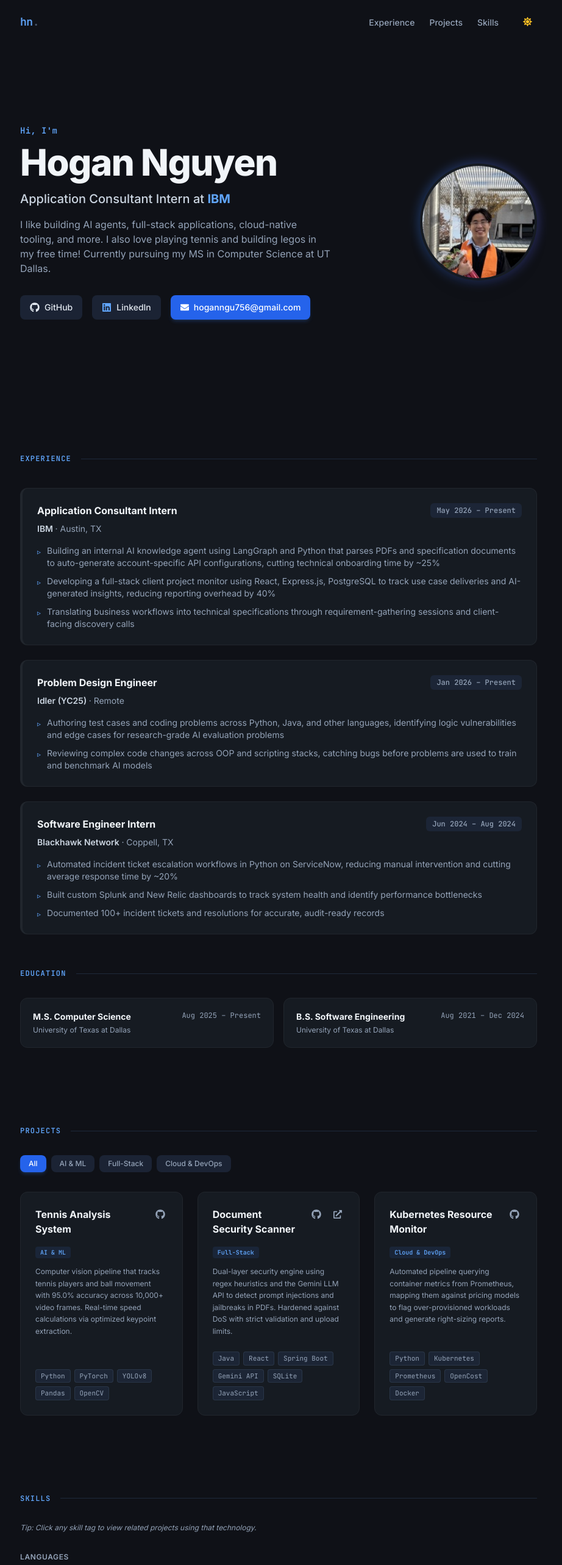
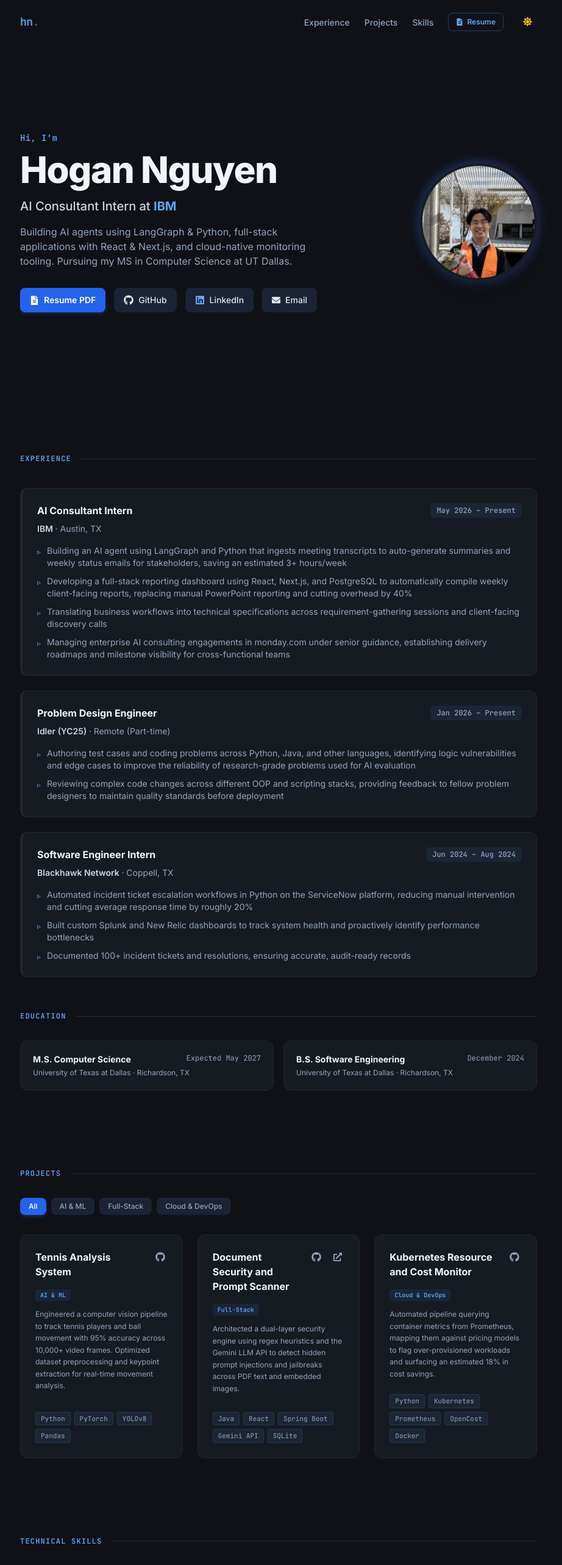
Before and after one commit to hoganngu756/hoganngu756.github.io, a React (Vite) app: page / in a window 1280 px wide. Shown: the top 2566 px of the page at 61% size, without its empty margins (183-1105 px from the left). Built offline with nearby package versions, Linux system fonts and the light colour scheme; the HTML template or start-up script is replaced by a standard one.

Commit message:
Update website content with latest resume and add PDF download link

```diff
--- a/src/components/Experience.js
+++ b/src/components/Experience.js
@@ -3,24 +3,25 @@
 const Experience = () => {
   const experiences = [
     {
-      title: 'Application Consultant Intern',
+      title: 'AI Consultant Intern',
       company: 'IBM',
       location: 'Austin, TX',
       period: 'May 2026 – Present',
       bullets: [
-        'Building an internal AI knowledge agent using LangGraph and Python that parses PDFs and specification documents to auto-generate account-specific API configurations, cutting technical onboarding time by ~25%',
-        'Developing a full-stack client project monitor using React, Express.js, PostgreSQL to track use case deliveries and AI-generated insights, reducing reporting overhead by 40%',
-        'Translating business workflows into technical specifications through requirement-gathering sessions and client-facing discovery calls',
+        'Building an AI agent using LangGraph and Python that ingests meeting transcripts to auto-generate summaries and weekly status emails for stakeholders, saving an estimated 3+ hours/week',
+        'Developing a full-stack reporting dashboard using React, Next.js, and PostgreSQL to automatically compile weekly client-facing reports, replacing manual PowerPoint reporting and cutting overhead by 40%',
+        'Translating business workflows into technical specifications across requirement-gathering sessions and client-facing discovery calls',
+        'Managing enterprise AI consulting engagements in monday.com under senior guidance, establishing delivery roadmaps and milestone visibility for cross-functional teams',
       ],
     },
     {
       title: 'Problem Design Engineer',
       company: 'Idler (YC25)',
-      location: 'Remote',
+      location: 'Remote (Part-time)',
       period: 'Jan 2026 – Present',
       bullets: [
-        'Authoring test cases and coding problems across Python, Java, and other languages, identifying logic vulnerabilities and edge cases for research-grade AI evaluation problems',
-        'Reviewing complex code changes across OOP and scripting stacks, catching bugs before problems are used to train and benchmark AI models',
+        'Authoring test cases and coding problems across Python, Java, and other languages, identifying logic vulnerabilities and edge cases to improve the reliability of research-grade problems used for AI evaluation',
+        'Reviewing complex code changes across different OOP and scripting stacks, providing feedback to fellow problem designers to maintain quality standards before deployment',
       ],
     },
     {
@@ -29,16 +30,16 @@
       location: 'Coppell, TX',
       period: 'Jun 2024 – Aug 2024',
       bullets: [
-        'Automated incident ticket escalation workflows in Python on ServiceNow, reducing manual intervention and cutting average response time by ~20%',
-        'Built custom Splunk and New Relic dashboards to track system health and identify performance bottlenecks',
-        'Documented 100+ incident tickets and resolutions for accurate, audit-ready records',
+        'Automated incident ticket escalation workflows in Python on the ServiceNow platform, reducing manual intervention and cutting average response time by roughly 20%',
+        'Built custom Splunk and New Relic dashboards to track system health and proactively identify performance bottlenecks',
+        'Documented 100+ incident tickets and resolutions, ensuring accurate, audit-ready records',
       ],
     },
   ];
 
   const education = [
-    { degree: 'M.S. Computer Science', school: 'University of Texas at Dallas', period: 'Aug 2025 – Present' },
-    { degree: 'B.S. Software Engineering', school: 'University of Texas at Dallas', period: 'Aug 2021 – Dec 2024' },
+    { degree: 'M.S. Computer Science', school: 'University of Texas at Dallas', location: 'Richardson, TX', period: 'Expected May 2027' },
+    { degree: 'B.S. Software Engineering', school: 'University of Texas at Dallas', location: 'Richardson, TX', period: 'December 2024' },
   ];
 
   return (
@@ -100,11 +101,11 @@
               key={idx}
               className="p-5 rounded-xl bg-lightCard dark:bg-darkCard border border-lightBorder dark:border-darkBorder hover:border-blue-500/50 transition-colors"
             >
-              <div className="flex justify-between items-start mb-1">
+              <div className="flex justify-between items-start mb-1 gap-2">
                 <p className="text-sm font-bold text-slate-900 dark:text-slate-100">{edu.degree}</p>
-                <span className="font-mono text-xs text-slate-500 dark:text-slate-400">{edu.period}</span>
+                <span className="font-mono text-xs text-slate-500 dark:text-slate-400 flex-shrink-0">{edu.period}</span>
               </div>
-              <p className="text-xs text-slate-600 dark:text-slate-400">{edu.school}</p>
+              <p className="text-xs text-slate-600 dark:text-slate-400">{edu.school} · {edu.location}</p>
             </div>
           ))}
         </div>
--- a/src/components/Footer.js
+++ b/src/components/Footer.js
@@ -1,5 +1,5 @@
 import React from 'react';
-import { FaGithub, FaLinkedin, FaEnvelope, FaHeart } from 'react-icons/fa';
+import { FaGithub, FaLinkedin, FaEnvelope, FaFileAlt } from 'react-icons/fa';
 
 const Footer = ({ onCopyEmail }) => {
   const handleCopy = () => {
@@ -17,6 +17,16 @@
         </div>
 
         <div className="flex items-center gap-5">
+          <a
+            href="/resume.pdf"
+            target="_blank"
+            rel="noopener noreferrer"
+            className="hover:text-blue-600 dark:hover:text-blue-400 transition-colors p-1 flex items-center gap-1 font-semibold"
+            title="Resume PDF"
+          >
+            <FaFileAlt size={14} />
+            <span>Resume</span>
+          </a>
           <a
             href="https://github.com/hoganngu756"
             target="_blank"
--- a/src/components/Hero.js
+++ b/src/components/Hero.js
@@ -1,5 +1,5 @@
 import React from 'react';
-import { FaGithub, FaLinkedin, FaEnvelope, FaCheck, FaArrowRight } from 'react-icons/fa';
+import { FaGithub, FaLinkedin, FaEnvelope, FaCheck, FaFileAlt } from 'react-icons/fa';
 
 const Hero = ({ onCopyEmail }) => {
   const [copied, setCopied] = React.useState(false);
@@ -31,23 +31,32 @@
           </h1>
 
           <p className="text-lg sm:text-xl font-medium text-slate-700 dark:text-slate-300 mb-4 leading-snug">
-            Application Consultant Intern at{' '}
+            AI Consultant Intern at{' '}
             <span className="text-blue-600 dark:text-blue-400 font-bold">IBM</span>
           </p>
 
           <p className="text-sm sm:text-base text-slate-600 dark:text-slate-400 max-w-lg mb-8 leading-relaxed mx-auto md:mx-0">
-            I like building AI agents, full-stack applications, cloud-native tooling, and more.
-            I also love playing tennis and building legos in my free time!
-            Currently pursuing my MS in Computer Science at UT Dallas.
+            Building AI agents using LangGraph & Python, full-stack applications with React & Next.js, and cloud-native monitoring tooling.
+            Pursuing my MS in Computer Science at UT Dallas.
           </p>
 
-          {/* Social Links & Copy Email */}
-          <div className="flex flex-wrap items-center justify-center md:justify-start gap-4">
+          {/* Social Links, Resume & Copy Email */}
+          <div className="flex flex-wrap items-center justify-center md:justify-start gap-3.5">
+            <a
+              href="/resume.pdf"
+              target="_blank"
+              rel="noopener noreferrer"
+              className="inline-flex items-center gap-2 px-4 py-2.5 rounded-lg bg-blue-600 hover:bg-blue-500 text-white text-xs sm:text-sm font-semibold transition-all shadow-md shadow-blue-500/20 hover:scale-105 active:scale-95"
+            >
+              <FaFileAlt size={15} />
+              <span>Resume PDF</span>
+            </a>
+
             <a
               href="https://github.com/hoganngu756"
               target="_blank"
               rel="noopener noreferrer"
-              className="inline-flex items-center gap-2 px-4 py-2.5 rounded-lg bg-slate-200/70 hover:bg-slate-300/80 dark:bg-slate-800/80 dark:hover:bg-slate-700/80 text-slate-800 dark:text-slate-200 text-xs sm:text-sm font-medium transition-all hover:scale-105 active:scale-95"
+              className="inline-flex items-center gap-2 px-4 py-2.5 rounded-lg bg-slate-200/80 hover:bg-slate-300 dark:bg-slate-800/80 dark:hover:bg-slate-700 text-slate-800 dark:text-slate-200 text-xs sm:text-sm font-medium transition-all hover:scale-105 active:scale-95"
             >
               <FaGithub size={16} />
               <span>GitHub</span>
@@ -57,7 +66,7 @@
               href="https://www.linkedin.com/in/hogan-nguyen/"
               target="_blank"
               rel="noopener noreferrer"
-              className="inline-flex items-center gap-2 px-4 py-2.5 rounded-lg bg-slate-200/70 hover:bg-slate-300/80 dark:bg-slate-800/80 dark:hover:bg-slate-700/80 text-slate-800 dark:text-slate-200 text-xs sm:text-sm font-medium transition-all hover:scale-105 active:scale-95"
+              className="inline-flex items-center gap-2 px-4 py-2.5 rounded-lg bg-slate-200/80 hover:bg-slate-300 dark:bg-slate-800/80 dark:hover:bg-slate-700 text-slate-800 dark:text-slate-200 text-xs sm:text-sm font-medium transition-all hover:scale-105 active:scale-95"
             >
               <FaLinkedin size={16} className="text-blue-600 dark:text-blue-400" />
               <span>LinkedIn</span>
@@ -65,18 +74,18 @@
 
             <button
               onClick={handleCopyEmail}
-              className="inline-flex items-center gap-2 px-4 py-2.5 rounded-lg bg-blue-600 hover:bg-blue-500 text-white text-xs sm:text-sm font-medium transition-all shadow-md shadow-blue-500/20 hover:scale-105 active:scale-95 focus:outline-none focus:ring-2 focus:ring-blue-400"
+              className="inline-flex items-center gap-2 px-4 py-2.5 rounded-lg bg-slate-200/80 hover:bg-slate-300 dark:bg-slate-800/80 dark:hover:bg-slate-700 text-slate-800 dark:text-slate-200 text-xs sm:text-sm font-medium transition-all hover:scale-105 active:scale-95 focus:outline-none"
               title="Click to copy email address"
             >
               {copied ? (
                 <>
-                  <FaCheck size={14} className="text-emerald-300" />
+                  <FaCheck size={14} className="text-emerald-500" />
                   <span>Copied!</span>
                 </>
               ) : (
                 <>
                   <FaEnvelope size={14} />
-                  <span>hoganngu756@gmail.com</span>
+                  <span>Email</span>
                 </>
               )}
             </button>
--- a/src/components/Navbar.js
+++ b/src/components/Navbar.js
@@ -1,5 +1,5 @@
 import React, { useState, useEffect, useContext } from 'react';
-import { FaSun, FaMoon, FaBars, FaTimes } from 'react-icons/fa';
+import { FaSun, FaMoon, FaBars, FaTimes, FaFileAlt } from 'react-icons/fa';
 import { ThemeContext } from '../context/ThemeContext';
 
 const Navbar = ({ activeSection }) => {
@@ -54,7 +54,7 @@
         </a>
 
         {/* Desktop Links */}
-        <div className="hidden md:flex items-center gap-8">
+        <div className="hidden md:flex items-center gap-6">
           <ul className="flex items-center gap-6 list-none m-0 p-0">
             {navItems.map((item) => {
               const isActive = activeSection === item.id;
@@ -78,6 +78,17 @@
             })}
           </ul>
 
+          {/* Resume Link */}
+          <a
+            href="/resume.pdf"
+            target="_blank"
+            rel="noopener noreferrer"
+            className="inline-flex items-center gap-1.5 px-3 py-1.5 rounded-lg border border-blue-500/40 text-blue-600 dark:text-blue-400 hover:bg-blue-500/10 text-xs font-semibold transition-all hover:scale-105"
+          >
+            <FaFileAlt size={12} />
+            <span>Resume</span>
+          </a>
+
           {/* Theme Toggle Button */}
           <button
             onClick={toggleTheme}
@@ -88,8 +99,18 @@
           </button>
         </div>
 
-        {/* Mobile controls: Theme toggle + Hamburger */}
+        {/* Mobile controls: Resume + Theme toggle + Hamburger */}
         <div className="flex md:hidden items-center gap-3">
+          <a
+            href="/resume.pdf"
+            target="_blank"
+            rel="noopener noreferrer"
+            className="inline-flex items-center gap-1 px-2.5 py-1 rounded-md border border-blue-500/40 text-blue-600 dark:text-blue-400 text-xs font-semibold"
+          >
+            <FaFileAlt size={11} />
+            <span>Resume</span>
+          </a>
+
           <button
             onClick={toggleTheme}
             aria-label="Toggle theme"
@@ -147,6 +168,18 @@
               );
             })}
           </ul>
+
+          <div className="pt-4 border-t border-slate-200 dark:border-slate-800">
+            <a
+              href="/resume.pdf"
+              target="_blank"
+              rel="noopener noreferrer"
+              className="flex items-center justify-center gap-2 w-full py-2.5 rounded-lg bg-blue-600 text-white font-medium text-sm hover:bg-blue-500 transition-colors shadow-md"
+            >
+              <FaFileAlt size={14} />
+              <span>View Resume (PDF)</span>
+            </a>
+          </div>
         </div>
       </div>
     </header>
--- a/src/components/Projects.js
+++ b/src/components/Projects.js
@@ -11,32 +11,44 @@
       title: 'Tennis Analysis System',
       category: 'AI & ML',
       description:
-        'Computer vision pipeline that tracks tennis players and ball movement with 95.0% accuracy across 10,000+ video frames. Real-time speed calculations via optimized keypoint extraction.',
+        'Engineered a computer vision pipeline to track tennis players and ball movement with 95% accuracy across 10,000+ video frames. Optimized dataset preprocessing and keypoint extraction for real-time movement analysis.',
       details:
-        'Built using OpenCV, PyTorch, and YOLOv8 keypoint detection models. Performs multi-object tracking (MOT) for players and court line detection to translate pixel coordinates into real-world court distance and calculate shot velocity dynamically.',
-      tech: ['Python', 'PyTorch', 'YOLOv8', 'Pandas', 'OpenCV'],
+        'Built using OpenCV, PyTorch, and YOLOv8 keypoint detection models. Performs multi-object tracking (MOT) for players and court line detection to translate pixel coordinates into real-world court distance and calculate player and ball speed dynamically.',
+      bullets: [
+        'Engineered a computer vision pipeline to track tennis players and ball movement with 95% accuracy across 10,000+ video frames',
+        'Optimized dataset preprocessing and keypoint extraction to enable real-time movement analysis, including player and ball speed calculations',
+      ],
+      tech: ['Python', 'PyTorch', 'YOLOv8', 'Pandas'],
       github: 'https://github.com/hoganngu756',
     },
     {
       id: 'pdf-security-scanner',
-      title: 'Document Security Scanner',
+      title: 'Document Security and Prompt Scanner',
       category: 'Full-Stack',
       description:
-        'Dual-layer security engine using regex heuristics and the Gemini LLM API to detect prompt injections and jailbreaks in PDFs. Hardened against DoS with strict validation and upload limits.',
+        'Architected a dual-layer security engine using regex heuristics and the Gemini LLM API to detect hidden prompt injections and jailbreaks across PDF text and embedded images.',
       details:
-        'Combines deterministic heuristic filtering with async Gemini LLM prompt auditing to flag malicious injection vectors in user-uploaded PDF files. Features rate limiting, payload sanitization, and clean execution sandboxing.',
-      tech: ['Java', 'React', 'Spring Boot', 'Gemini API', 'SQLite', 'JavaScript'],
+        'Combines deterministic heuristic filtering with async Gemini LLM prompt auditing to flag malicious injection vectors in user-uploaded PDF files. Hardened the architecture against denial-of-service (DoS) attacks by implementing strict file-type validation and upload payload limits.',
+      bullets: [
+        'Architected a dual-layer security engine using regex heuristics and the Gemini LLM API to detect hidden prompt injections and jailbreaks across PDF text and embedded images',
+        'Hardened the architecture against denial-of-service (DoS) attacks by implementing strict file-type validation and upload payload limits',
+      ],
+      tech: ['Java', 'React', 'Spring Boot', 'Gemini API', 'SQLite'],
       github: 'https://github.com/hoganngu756/pdf-prompt-scanner',
       demo: 'https://pdf-prompt-scanner.vercel.app',
     },
     {
       id: 'k8s-resource-monitor',
-      title: 'Kubernetes Resource Monitor',
+      title: 'Kubernetes Resource and Cost Monitor',
       category: 'Cloud & DevOps',
       description:
-        'Automated pipeline querying container metrics from Prometheus, mapping them against pricing models to flag over-provisioned workloads and generate right-sizing reports.',
+        'Automated pipeline querying container metrics from Prometheus, mapping them against pricing models to flag over-provisioned workloads and surfacing an estimated 18% in cost savings.',
       details:
-        'Integrates Prometheus metric collection with custom cost estimation formulas based on cloud instance pricing APIs. Provides automated slack notifications and right-sizing recommendations for CPU/Memory requests.',
+        'Integrates Prometheus metric collection with custom cost estimation formulas based on cloud instance pricing models. Designed an interactive interface translating cluster resource deltas into efficiency reports.',
+      bullets: [
+        'Developed an automated pipeline that queries container resource metrics from Prometheus and maps them against pricing models to flag over-provisioned Kubernetes workloads',
+        'Designed an interactive interface translating cluster resource deltas into efficiency reports, surfacing an estimated 18% in potential cost savings',
+      ],
       tech: ['Python', 'Kubernetes', 'Prometheus', 'OpenCost', 'Docker'],
       github: 'https://github.com/hoganngu756',
     },
@@ -210,9 +222,14 @@
               {selectedProject.title}
             </h3>
 
-            <p className="text-xs sm:text-sm text-slate-600 dark:text-slate-300 leading-relaxed mb-4">
-              {selectedProject.details || selectedProject.description}
-            </p>
+            <div className="space-y-2 mb-6">
+              {selectedProject.bullets.map((b, idx) => (
+                <p key={idx} className="text-xs sm:text-sm text-slate-600 dark:text-slate-300 leading-relaxed flex items-start gap-2">
+                  <span className="text-blue-500 mt-1">▹</span>
+                  <span>{b}</span>
+                </p>
+              ))}
+            </div>
 
             <div className="flex flex-wrap gap-2 mb-6">
               {selectedProject.tech.map((t, i) => (
--- a/src/components/Skills.js
+++ b/src/components/Skills.js
@@ -4,14 +4,14 @@
   const categories = [
     {
       label: 'Languages',
-      items: ['Java', 'Python', 'C/C++', 'SQL', 'JavaScript', 'HTML/CSS', 'C#'],
+      items: ['Java', 'Python', 'C#', 'C/C++', 'SQL', 'JavaScript', 'HTML/CSS'],
     },
     {
       label: 'Frameworks & Libraries',
-      items: ['React', 'Express.js', 'Node.js', 'Spring Boot', '.NET', 'REST APIs', 'LangGraph', 'PyTorch'],
+      items: ['React', 'Next.js', 'Node.js', 'Spring Boot', '.NET', 'REST APIs', 'LangGraph', 'PyTorch'],
     },
     {
-      label: 'Tools & Infrastructure',
+      label: 'Developer Tools & Infra',
       items: ['PostgreSQL', 'SQLite', 'Docker', 'Kubernetes', 'Prometheus', 'AWS (EC2, Lambda)', 'Git', 'Splunk', 'New Relic'],
     },
   ];
@@ -33,7 +33,7 @@
     <section id="skills" className="py-16 px-6 max-w-4xl mx-auto">
       <div className="flex items-center gap-4 mb-8">
         <h2 className="font-mono text-xs font-semibold text-blue-600 dark:text-blue-400 uppercase tracking-widest">
-          Skills
+          Technical Skills
         </h2>
         <div className="flex-1 h-px bg-slate-200 dark:bg-slate-800" />
       </div>
```
Also changed, not shown: 1 other file (tests, documents, lock files or other folders).
